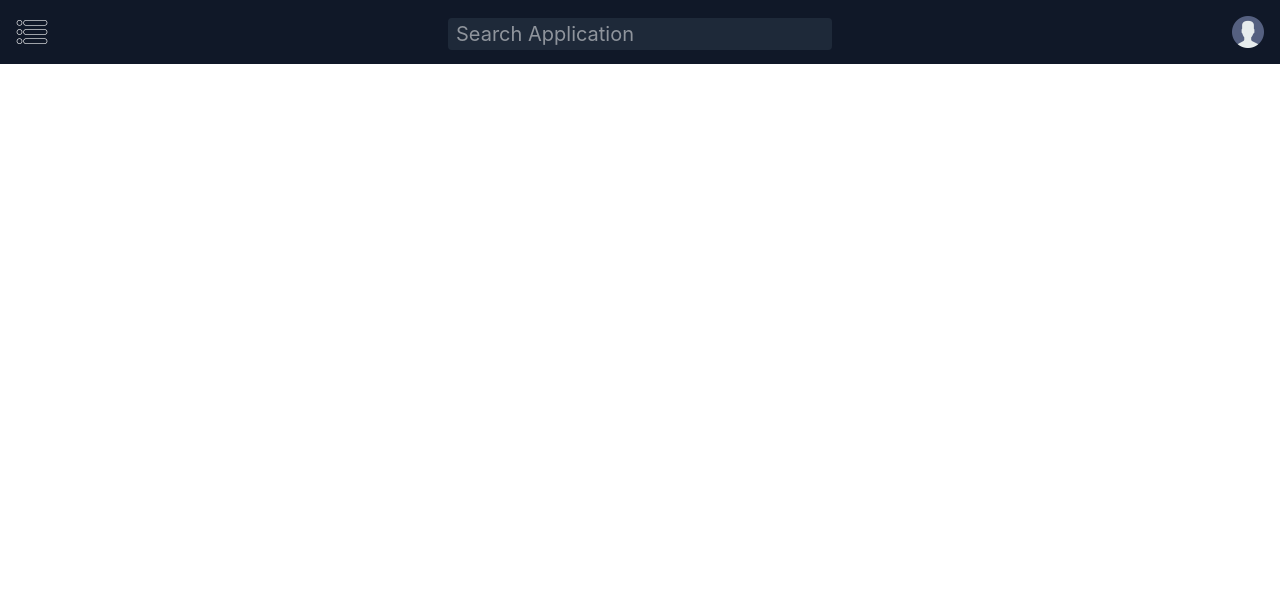
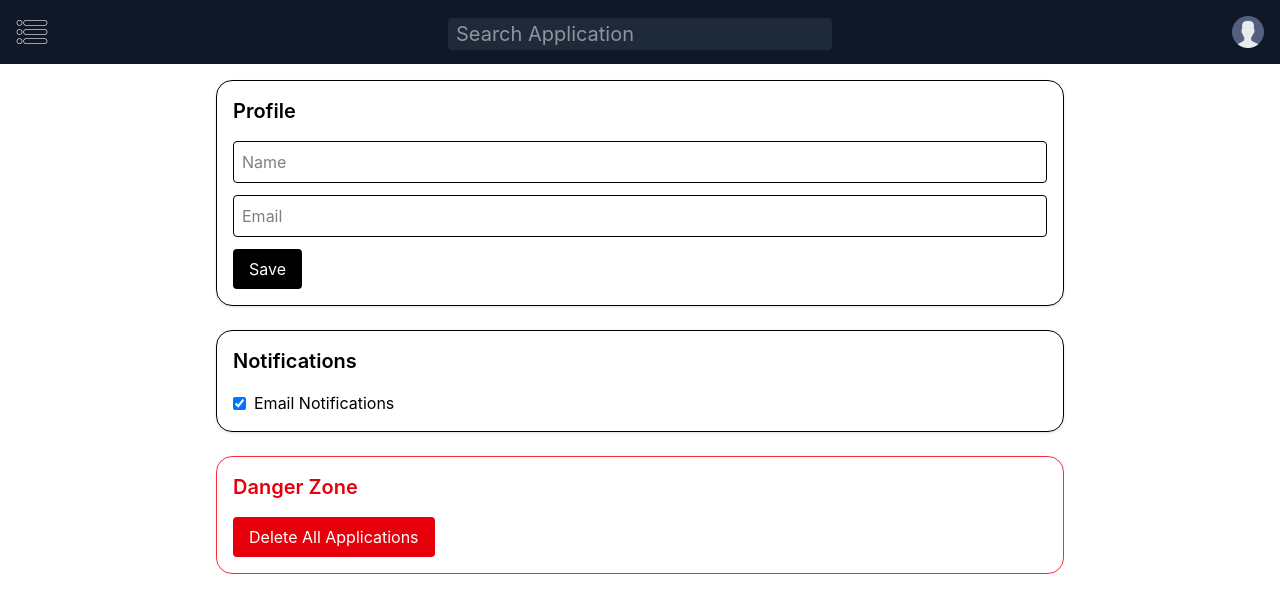
Before and after one commit to vishal1011001/Job-Application-Tracker, a React (Vite) app: page /Settings in a window 1280 px wide. Before the commit this address had no page. Shown: the top 612 px of the page. Built offline with nearby package versions, Linux system fonts and the light colour scheme.

Commit message:
Created Settings Page and its components

```diff
--- a/src/App.jsx
+++ b/src/App.jsx
@@ -2,9 +2,9 @@ import { useState } from 'react'
 import './App.css'
 import Home from './pages/Home';
 import { BrowserRouter as Router, Routes, Route, Navigate } from 'react-router-dom';
-import Page2 from './pages/Page2';
 import { SideBar } from './components/SideBar';
 import { Header } from './components/Header';
+import SettingsPage from './pages/SettingsPage';
 
 function App() {
   const API_URL = 'http://localhost:8000';
@@ -28,7 +28,7 @@ function App() {
       )}
       <Routes>
         <Route path="/" element={<Home API_URL={API_URL} searchText={searchText} />} />
-        <Route path="/page2" element={<Page2 />} />
+        <Route path="/Settings" element={<SettingsPage />} />
       </Routes>
     </Router>
   )
--- a/src/components/SideBar.jsx
+++ b/src/components/SideBar.jsx
@@ -10,7 +10,7 @@ export function SideBar() {
   return (
     <div className="flex flex-col p-4 pl-0 text-2xl **:rounded-r-3xl **:p-3 **:pl-5 **:text-left gap-1 **:hover:bg-gray-700">
       <button onClick={() => changePage("/")}>Applications</button>
-      <button onClick={() => changePage("/Page2")}>Page 2</button>
+      <button onClick={() => changePage("/Settings")}>Settings</button>
       <button onClick={() => changePage("/Page3")}>Page 3</button>
       <button onClick={() => changePage("/Page4")}>Page 4</button>
       <button onClick={() => changePage("/Page5")}>Page 5</button>
--- a/src/components/UtilityButtons.jsx
+++ b/src/components/UtilityButtons.jsx
@@ -3,7 +3,7 @@ export function UtilityButtons({ originalOrder, jobs, setJobs, setIsInput, isAct
     setJobs(originalOrder);
   }
 
-  const handleDeleteAll = () => {
+  const handleArchiveAll = () => {
 
   }
 
@@ -29,7 +29,7 @@ export function UtilityButtons({ originalOrder, jobs, setJobs, setIsInput, isAct
       <button onClick={handleResetFilters} className="hover:bg-gray-200 p-2 rounded-xl ">Reset Filters</button>
       <button onClick={handleDashboardOpen} className="hover:bg-gray-200 p-2 rounded-xl">Dashboard</button>
       <button onClick={handleActiveOnly} className="hover:bg-gray-200 p-2 rounded-xl">Active-Only</button>
-      <button onClick={handleDeleteAll} className="hover:bg-gray-200 p-2 rounded-xl">Delete All</button>
+      <button onClick={handleArchiveAll} className="hover:bg-gray-200 p-2 rounded-xl">Archive All</button>
     </div>
   );
 }
--- /dev/null
+++ b/src/components/settings-components/DangerZone.jsx
@@ -0,0 +1,23 @@
+import React from "react";
+
+export default function DangerZone() {
+  const handleDeleteAll = () => {
+    const confirmDelete = window.confirm("Delete all applications?");
+    if (confirmDelete) {
+      console.log("All data deleted");
+    }
+  };
+
+  return (
+    <div className="border border-red-500 p-4 rounded-2xl">
+      <h2 className="text-xl font-semibold text-red-600 mb-4">Danger Zone</h2>
+
+      <button
+        onClick={handleDeleteAll}
+        className="bg-red-600 text-white px-4 py-2 rounded"
+      >
+        Delete All Applications
+      </button>
+    </div>
+  );
+}
--- /dev/null
+++ b/src/components/settings-components/NotificationSettings.jsx
@@ -0,0 +1,20 @@
+import React, { useState } from "react";
+
+export default function NotificationSettings() {
+  const [emailNotif, setEmailNotif] = useState(true);
+
+  return (
+    <div className="border p-4 rounded-2xl shadow">
+      <h2 className="text-xl font-semibold mb-4">Notifications</h2>
+
+      <label className="flex items-center gap-2">
+        <input
+          type="checkbox"
+          checked={emailNotif}
+          onChange={() => setEmailNotif(!emailNotif)}
+        />
+        Email Notifications
+      </label>
+    </div>
+  );
+}
--- /dev/null
+++ b/src/components/settings-components/ProfileSettings.jsx
@@ -0,0 +1,41 @@
+import React, { useState } from "react";
+
+export default function ProfileSettings() {
+  const [name, setName] = useState("");
+  const [email, setEmail] = useState("");
+
+  const handleSave = () => {
+    console.log({ name, email });
+  };
+
+  return (
+    <div className="border p-4 rounded-2xl shadow">
+      <h2 className="text-xl font-semibold mb-4">Profile</h2>
+
+      <div className="space-y-3">
+        <input
+          type="text"
+          placeholder="Name"
+          value={name}
+          onChange={(e) => setName(e.target.value)}
+          className="w-full border p-2 rounded"
+        />
+
+        <input
+          type="email"
+          placeholder="Email"
+          value={email}
+          onChange={(e) => setEmail(e.target.value)}
+          className="w-full border p-2 rounded"
+        />
+
+        <button
+          onClick={handleSave}
+          className="bg-black text-white px-4 py-2 rounded"
+        >
+          Save
+        </button>
+      </div>
+    </div>
+  );
+}
--- a/src/pages/Page2.jsx
+++ /dev/null
@@ -1,9 +0,0 @@
-function Page2 () {
-  return (
-    <div>
-      <h1>PAGE 2 TEST</h1>
-    </div>
-  );
-}
-
-export default Page2;
--- /dev/null
+++ b/src/pages/SettingsPage.jsx
@@ -0,0 +1,16 @@
+import React from "react";
+import ProfileSettings from "../components/settings-components/ProfileSettings";
+import NotificationSettings from "../components/settings-components/NotificationSettings";
+import DangerZone from "../components/settings-components/DangerZone";
+
+export default function SettingsPage() {
+  return (
+    <div className="p-6 max-w-4xl mx-auto space-y-6">
+      <h1 className="text-2xl font-bold">Settings</h1>
+
+      <ProfileSettings />
+      <NotificationSettings />
+      <DangerZone />
+    </div>
+  );
+}
```
